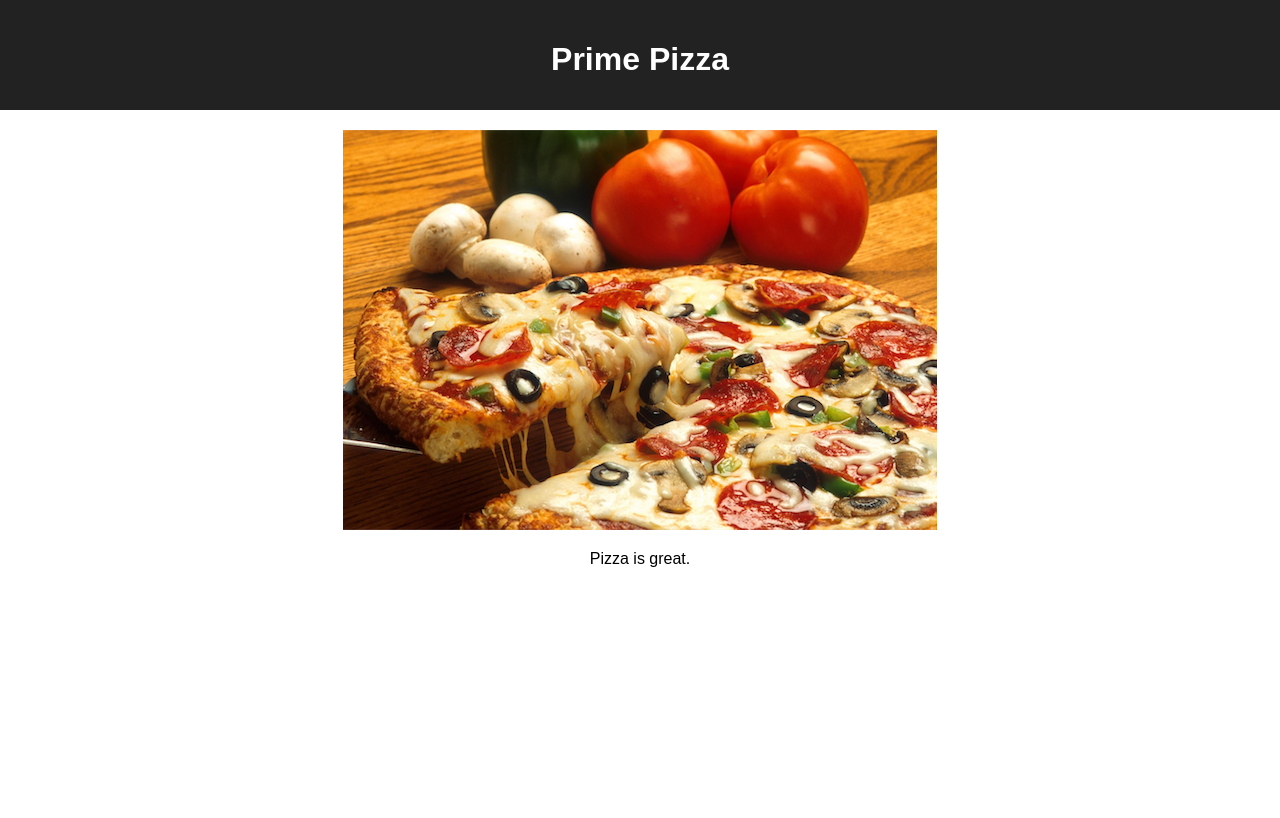
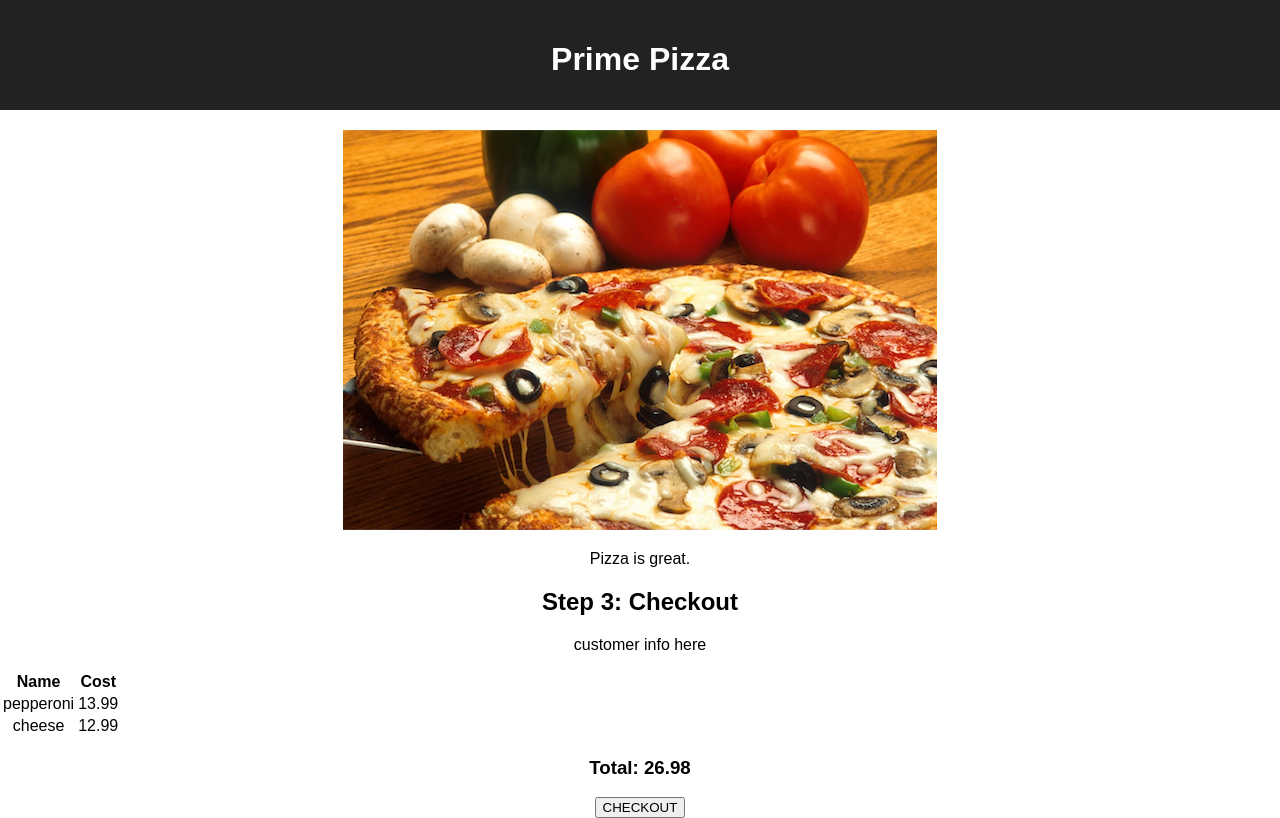
Before and after one commit to LeahGrim/redux-pizza-parlor, a React (Create React App) app: page / in a window 1280 px wide. Built offline with nearby package versions, Linux system fonts and the light colour scheme.

Commit message:
initial component setup, table rendering, order and info pulled from store, confirmation

```diff
--- a/package.json
+++ b/package.json
@@ -8,8 +8,11 @@
     "pg": "^8.2.1",
     "react": "^17.0.1",
     "react-dom": "^17.0.1",
+    "react-redux": "^7.2.6",
     "react-router-dom": "^5.3.0",
-    "react-scripts": "^5.0.0"
+    "react-scripts": "^5.0.0",
+    "redux": "^4.1.2",
+    "redux-logger": "^3.0.6"
   },
   "devDependencies": {
     "nodemon": "^1.18.4"
--- a/src/components/App/App.jsx
+++ b/src/components/App/App.jsx
@@ -1,6 +1,7 @@
 import React from 'react';
 import axios from 'axios';
 import './App.css';
+import CheckoutPage from '../CheckoutPage/CheckoutPage';
 
 function App() {
 
@@ -13,6 +14,7 @@ function App() {
       <img src='images/pizza_photo.png' />
       <p>Pizza is great.</p>
 
+    <CheckoutPage />
     </div>
   );
 }
--- /dev/null
+++ b/src/components/CheckoutPage/CheckoutPage.jsx
@@ -0,0 +1,36 @@
+import axios from 'axios';
+import { useSelector } from 'react-redux';
+import CustomerInfo from './CustomerInfo/CustomerInfo';
+import CheckoutTable from './CheckoutTable/CheckoutTable';
+
+function CheckoutPage() {
+
+    // Pull customer info and order info from store
+    const customerInfo = useSelector(store => store.customerInfoReducer);
+    const order = useSelector(store => store.checkoutReducer);
+
+    // Declare onCheckout function
+    function onCheckout() {
+        console.log('in onCheckout');
+        // Confirm checkout
+        let confirm = window.confirm('Are you sure you want to checkout?');
+        // Stop onCheckout if cancelled
+        if (!confirm) {
+            return;
+        }
+        // Make axios request
+
+
+    }
+
+    return (
+        <>
+        <h2>Step 3: Checkout</h2>
+        <CustomerInfo />
+        <CheckoutTable order={order}/>
+        <button onClick={onCheckout}>CHECKOUT</button>
+        </>
+    )
+}
+
+export default CheckoutPage;
--- /dev/null
+++ b/src/components/CheckoutPage/CheckoutTable/CheckoutTable.jsx
@@ -0,0 +1,32 @@
+function CheckoutTable({order}) {
+
+    let pizzas = order.pizzas;
+    let total = order.total;
+    return (
+        <>
+        <table>
+            <thead>
+                <tr>
+                    <th>Name</th>
+                    <th>Cost</th>
+                </tr>
+            </thead>
+            <tbody>
+                {
+                    pizzas.map(pizza => (
+                        <tr key={pizza.name}>
+                            <td>{pizza.pizza}</td>
+                            <td>{pizza.cost}</td>
+                        </tr>
+                    ))
+                }
+            </tbody>
+        </table>
+        <div>
+                <h3>Total: {total}</h3>
+        </div>
+        </>
+    )
+}
+
+export default CheckoutTable;
--- /dev/null
+++ b/src/components/CheckoutPage/CustomerInfo/CustomerInfo.jsx
@@ -0,0 +1,7 @@
+function CustomerInfo() {
+    return (
+        <p>customer info here</p>
+    )
+}
+
+export default CustomerInfo;
--- a/src/index.js
+++ b/src/index.js
@@ -23,11 +23,11 @@ const menuReducer = (state = [], action) => {
 // - This is part of state that tracks current users order
 /*
     {
-        pizzas: pizzas
+        pizzas: pizzas [{pizza: name, cost: cost}]
         total: total
     }
 */
-const checkoutReducer = (state = [], action) => {
+const checkoutReducer = (state = { pizzas: [{pizza: 'pepperoni', cost: '13.99'}, {pizza: 'cheese', cost: '12.99'}], total: '26.98' }, action) => {
     switch (action.type) {
         default:
             return state;
```
Also changed, not shown: 1 other file (tests, documents, lock files or other folders).
